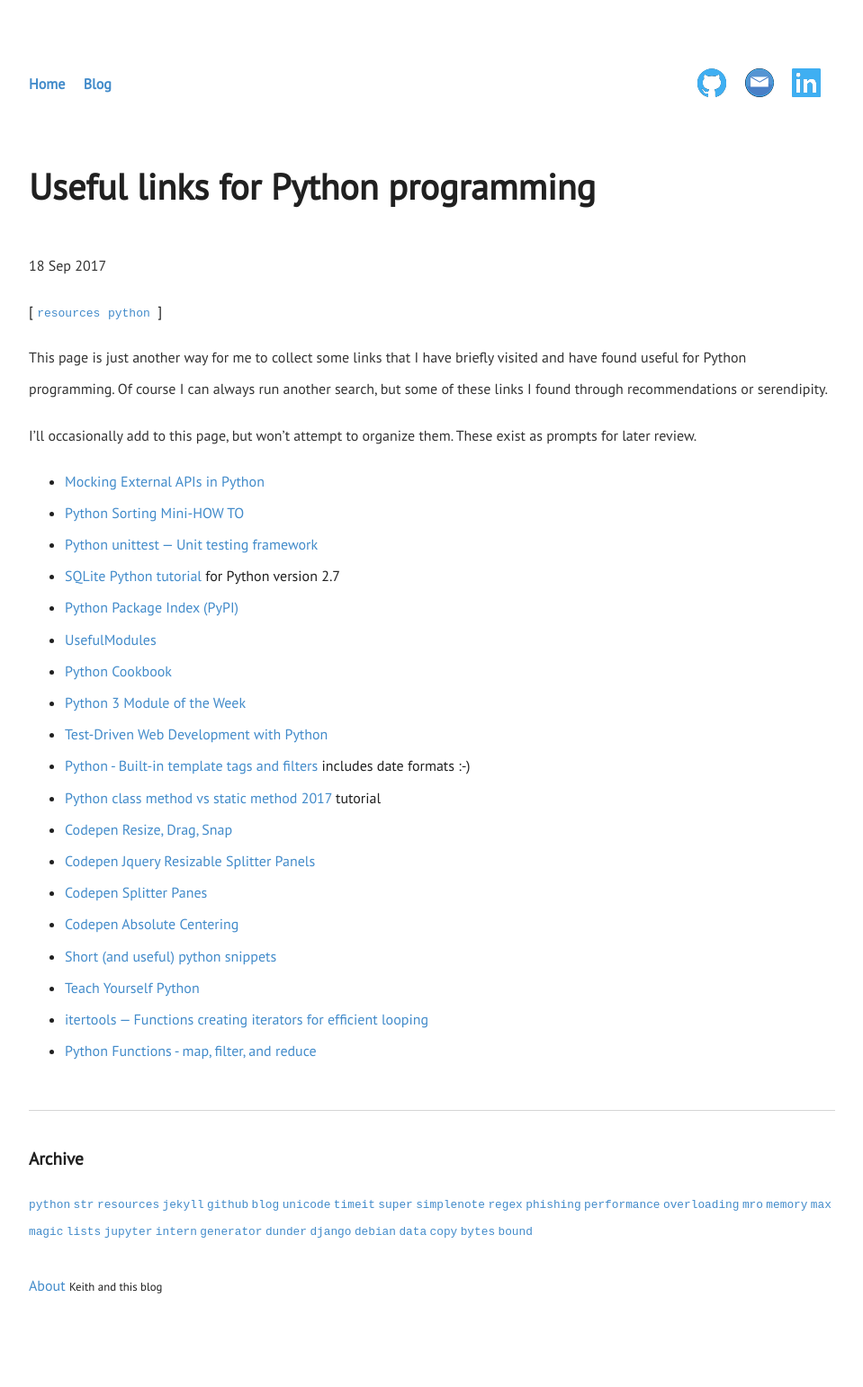
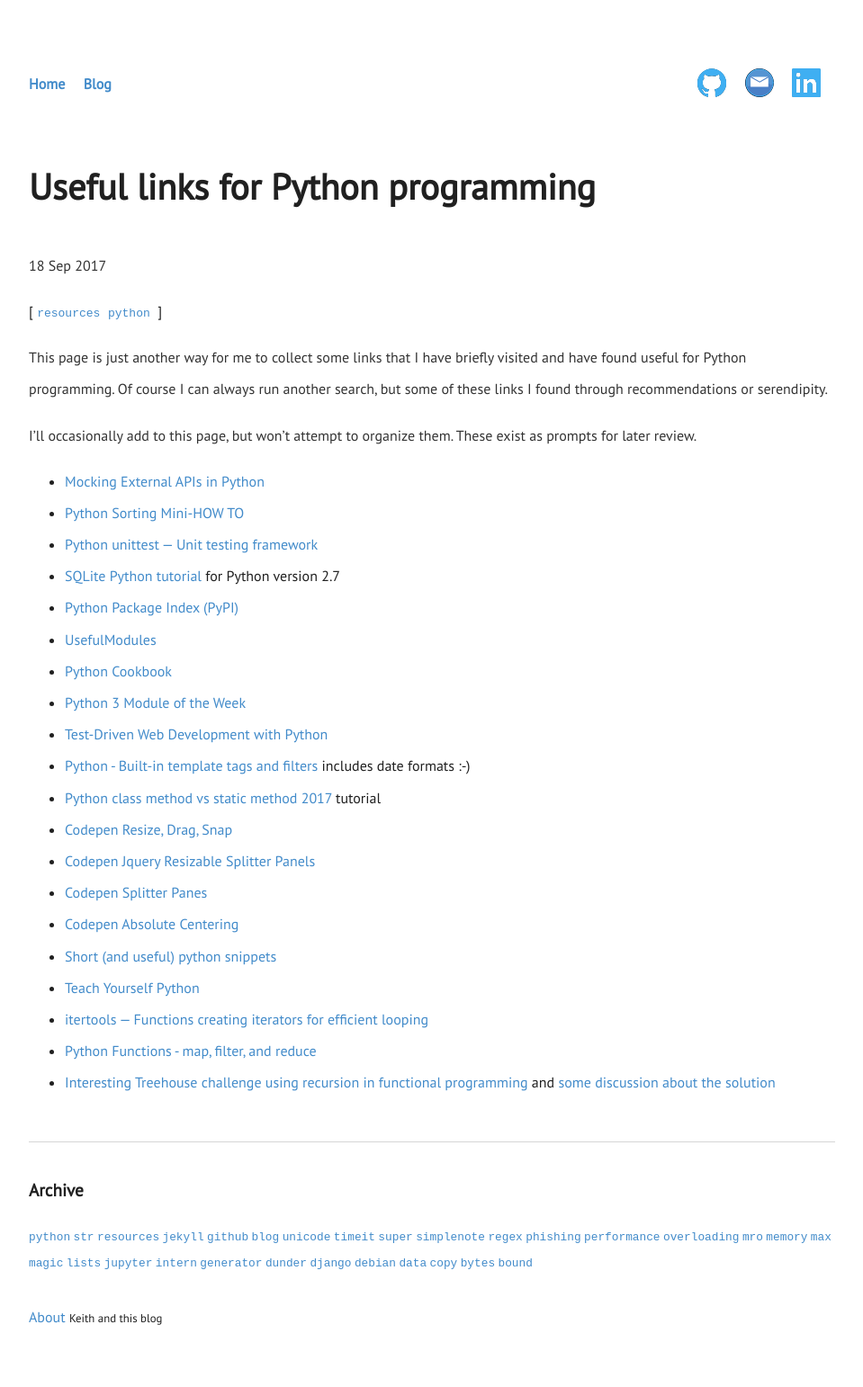
Before and after one commit to keithostertag/keithostertag.github.io, a Jekyll site: the page built from _posts/2017-09-15-useful-links-for-python-programming.md, in a window 1280 px wide. Shown: the whole page at 90% size, without its empty margins (160-1119 px from the left). Built offline with Jekyll 4.4.1, drawn with Linux system fonts in a browser that asks for light colours; before the commit the page ends 1507 px from its top, so only the background shows below that.

Commit message:
added python link

```diff
--- a/_posts/2017-09-15-useful-links-for-python-programming.md
+++ b/_posts/2017-09-15-useful-links-for-python-programming.md
@@ -28,3 +28,4 @@
 * [Teach Yourself Python](http://www.teachyourselfpython.com/index.php)
 * [itertools — Functions creating iterators for efficient looping](https://docs.python.org/3/library/itertools.html)
 * [Python Functions - map, filter, and reduce](http://www.bogotobogo.com/python/python_fncs_map_filter_reduce.php)
+* [Interesting Treehouse challenge using recursion in functional programming](https://teamtreehouse.com/library/functional-python/the-lambda-lambada/recursion) and [some discussion about the solution](https://teamtreehouse.com/community/functional-python-recursion)
```
